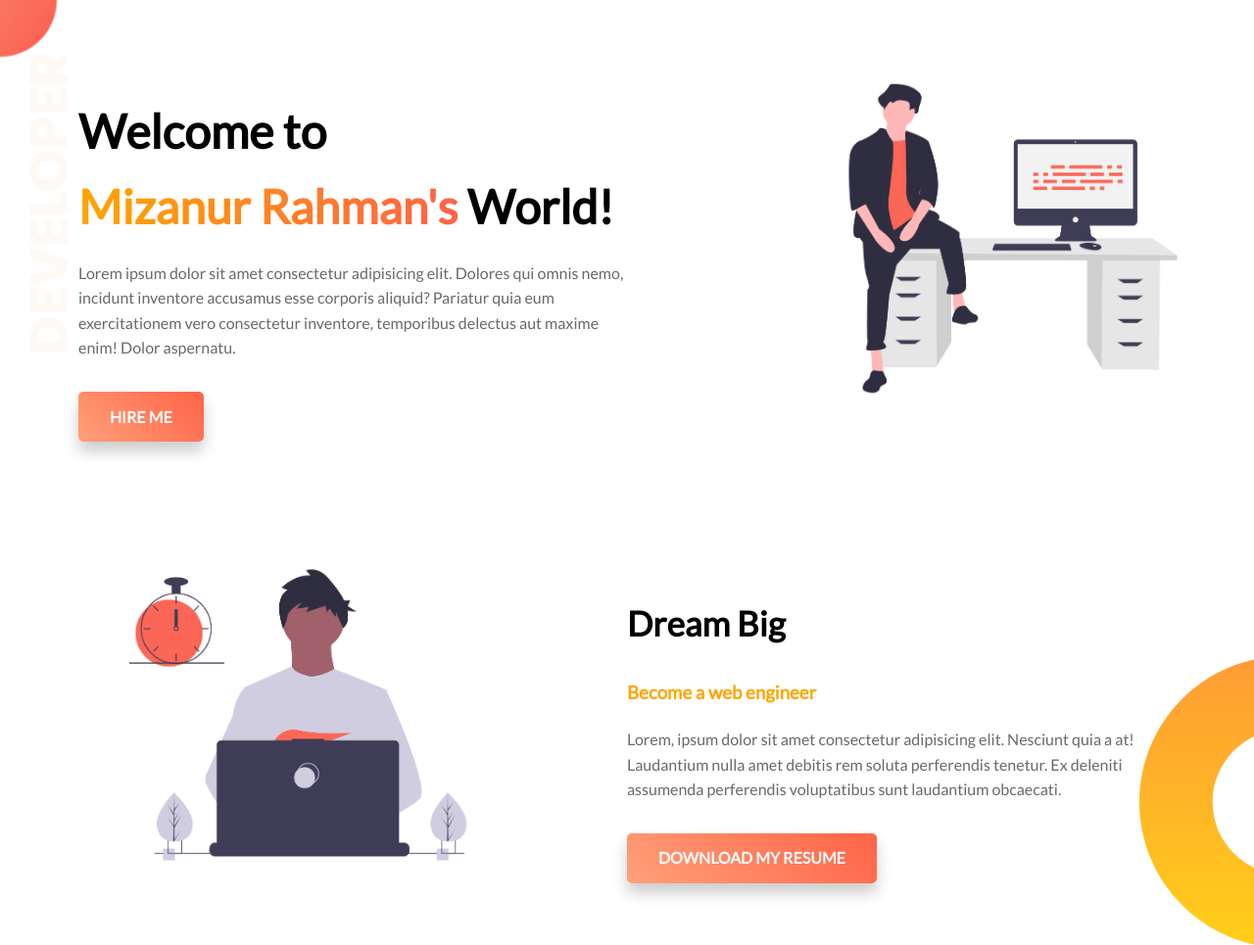
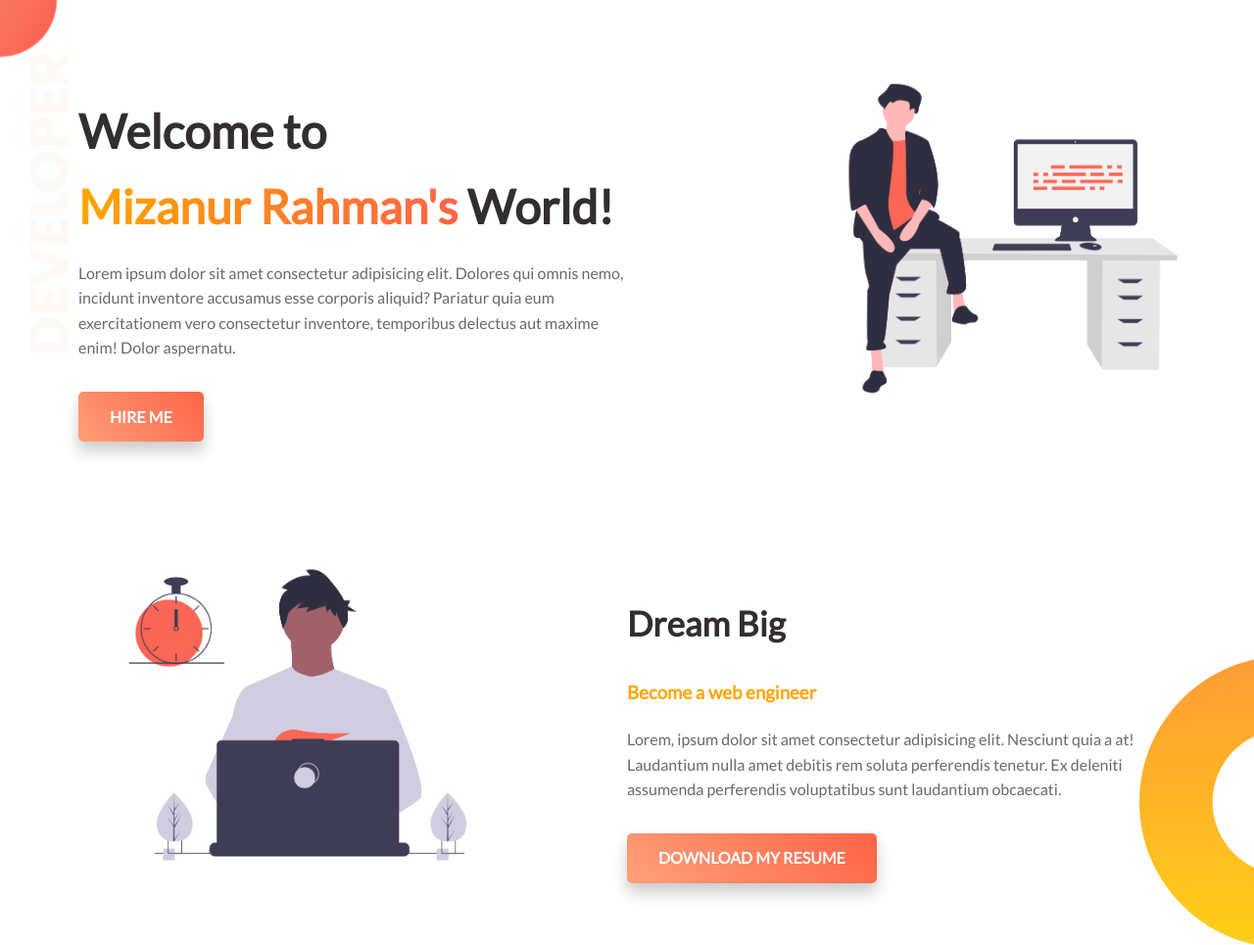
Before and after one commit to mizanmahi/demo-developer-portfolio, a plain HTML site: page index.html in a window 1280 px wide. Shown: the top 965 px of the page at 98% size. Drawn offline with Linux system fonts and the light colour scheme.

Commit message:
adding gray color to the body

```diff
--- a/assets/css/style.css
+++ b/assets/css/style.css
@@ -2,6 +2,7 @@ body {
    font-family: "Lato", sans-serif;
    margin: 0;
    line-height: 1.6;
+   color: #332e2e;
 }
 
 p {
```
